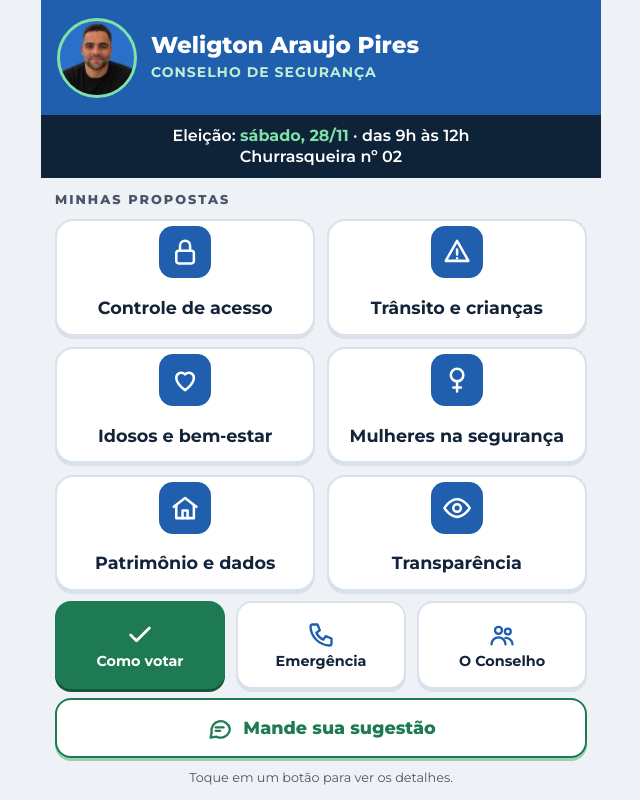
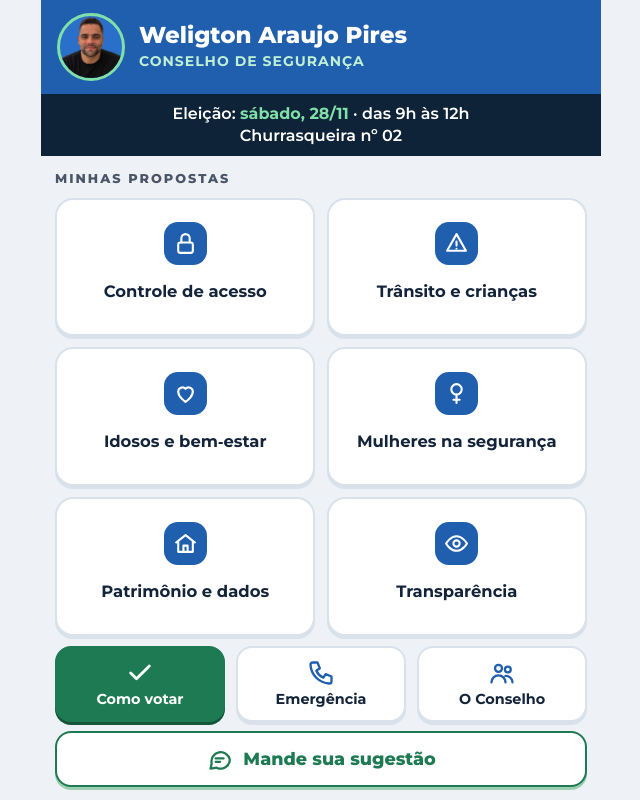
Before and after one commit to weligtonpiresaraujo/propostas, a plain HTML site: page index.html in a window 1280 px wide. Shown: the whole page, without its empty margins (319-959 px from the left). Drawn offline with Linux system fonts and the light colour scheme.

Commit message:
Ajuste visual da tela principal
Co-Authored-By: Claude Opus 5.5 <noreply@anthropic.com>
Claude-Session: https://claude.ai/code/session_01BAnvncKe4ZpYHdNwTJpREu

```diff
--- a/index.html
+++ b/index.html
@@ -27,8 +27,8 @@ button{font-family:inherit}
 
 /* ===== TELA PRINCIPAL (tamanho fixo) ===== */
 .app{height:100vh;height:100dvh;max-width:560px;margin:0 auto;display:flex;flex-direction:column;padding-bottom:env(safe-area-inset-bottom)}
-.topo{background:var(--azul);color:#fff;display:flex;align-items:center;gap:14px;padding:clamp(10px,2.2vh,18px) 16px}
-.topo img{width:clamp(56px,10vh,80px);height:clamp(56px,10vh,80px);border-radius:50%;object-fit:cover;object-position:50% 18%;border:3px solid #7FE0A8;background:#2A6FC9;flex-shrink:0}
+.topo{background:var(--azul);color:#fff;display:flex;align-items:center;gap:14px;padding:clamp(8px,1.6vh,14px) 16px}
+.topo img{width:clamp(50px,8.5vh,72px);height:clamp(50px,8.5vh,72px);border-radius:50%;object-fit:cover;object-position:50% 18%;border:3px solid #7FE0A8;background:#2A6FC9;flex-shrink:0}
 .topo h1{font-size:clamp(18px,3vh,23px);font-weight:800;line-height:1.15}
 .topo p{font-size:clamp(12px,1.8vh,14px);font-weight:700;letter-spacing:1px;color:#BFF0D3;margin-top:3px}
 .faixa{background:var(--navy);color:#fff;text-align:center;font-weight:600;font-size:clamp(13px,2vh,16px);line-height:1.35;padding:clamp(6px,1.2vh,10px) 12px}
@@ -36,17 +36,17 @@ button{font-family:inherit}
 .miolo{flex:1;min-height:0;display:flex;flex-direction:column;gap:clamp(6px,1.2vh,10px);padding:clamp(8px,1.6vh,14px) 14px}
 .rotulo{font-size:clamp(11px,1.6vh,13px);font-weight:800;letter-spacing:2px;color:var(--cinza)}
 .grade{flex:1;min-height:0;display:grid;grid-template-columns:1fr 1fr;grid-template-rows:repeat(3,1fr);gap:clamp(8px,1.4vh,12px)}
-.tile{display:flex;flex-direction:column;align-items:center;justify-content:center;gap:clamp(4px,1vh,10px);background:var(--branco);border:2px solid var(--borda);border-radius:18px;box-shadow:0 3px 0 var(--borda);color:var(--texto);text-decoration:none;padding:8px;text-align:center;font-size:clamp(14px,2.2vh,18px);font-weight:700;line-height:1.2;min-height:0;cursor:pointer}
+.tile{display:flex;flex-direction:column;align-items:center;justify-content:center;gap:clamp(4px,0.9vh,8px);background:var(--branco);border:2px solid var(--borda);border-radius:18px;box-shadow:0 3px 0 var(--borda);color:var(--texto);text-decoration:none;padding:6px 8px;text-align:center;font-size:clamp(13.5px,2.05vh,17px);overflow:hidden;font-weight:700;line-height:1.2;min-height:0;cursor:pointer}
 .tile:active{transform:translateY(3px);box-shadow:none}
-.tile .ic{flex-shrink:0;width:clamp(36px,6.5vh,56px);height:clamp(36px,6.5vh,56px);border-radius:14px;background:var(--azul);display:flex;align-items:center;justify-content:center}
+.tile .ic{flex-shrink:0;width:clamp(32px,5.4vh,48px);height:clamp(32px,5.4vh,48px);border-radius:14px;background:var(--azul);display:flex;align-items:center;justify-content:center}
 .tile .ic svg{width:58%;height:58%}
 .tile .lbl{min-height:2.4em;display:flex;align-items:center;justify-content:center}
-.linha{display:grid;grid-template-columns:1fr 1fr 1fr;gap:clamp(8px,1.4vh,12px);height:clamp(64px,11vh,88px)}
+.linha{display:grid;grid-template-columns:1fr 1fr 1fr;gap:clamp(8px,1.4vh,12px);height:clamp(58px,9.5vh,80px);flex-shrink:0}
 .mini{display:flex;flex-direction:column;align-items:center;justify-content:center;gap:4px;border-radius:16px;background:var(--branco);border:2px solid var(--borda);box-shadow:0 3px 0 var(--borda);color:var(--texto);text-decoration:none;font-size:clamp(12px,1.8vh,15px);font-weight:700;line-height:1.15;text-align:center;padding:6px;cursor:pointer}
 .mini:active{transform:translateY(3px);box-shadow:none}
 .mini svg{width:clamp(22px,3.6vh,28px);height:clamp(22px,3.6vh,28px)}
 .mini.votar{background:var(--verde);border-color:var(--verde);box-shadow:0 3px 0 #14563A;color:#fff}
-.sugestao{display:flex;align-items:center;justify-content:center;gap:10px;height:clamp(48px,7.5vh,62px);border-radius:16px;background:var(--branco);border:2px solid var(--verde);box-shadow:0 3px 0 #9CCFB2;color:var(--verde);text-decoration:none;font-size:clamp(15px,2.2vh,18px);font-weight:800;flex-shrink:0}
+.sugestao{display:flex;align-items:center;justify-content:center;gap:10px;height:clamp(46px,7vh,58px);border-radius:16px;background:var(--branco);border:2px solid var(--verde);box-shadow:0 3px 0 #9CCFB2;color:var(--verde);text-decoration:none;font-size:clamp(15px,2.2vh,18px);font-weight:800;flex-shrink:0}
 .sugestao:active{transform:translateY(3px);box-shadow:none}
 .sugestao svg{width:clamp(22px,3.4vh,28px);height:clamp(22px,3.4vh,28px)}
 .form{display:flex;flex-direction:column;gap:14px;margin-top:14px}
@@ -135,7 +135,6 @@ button{font-family:inherit}
 <a class="mini" href="#conselho"><svg viewBox="0 0 24 24" fill="none" stroke="#1F5FAE" stroke-width="2" stroke-linecap="round" stroke-linejoin="round" aria-hidden="true"><circle cx="9" cy="8" r="3"/><circle cx="17" cy="9" r="2.5"/><path d="M3 20c0-3.5 2.7-6 6-6s6 2.5 6 6M15 14.5c3 0 6 2 6 5.5"/></svg>O Conselho</a>
 </div>
 <a class="sugestao" href="#sugestao"><svg viewBox="0 0 24 24" fill="none" stroke="#1E7A52" stroke-width="2" stroke-linecap="round" stroke-linejoin="round" aria-hidden="true"><path d="M21 12a8 8 0 0 1-11.6 7.1L4 20l1-4.6A8 8 0 1 1 21 12z"/><path d="M8.5 11h7M8.5 14h4"/></svg>Mande sua sugestão</a>
-<p class="dica">Toque em um botão para ver os detalhes.</p>
 </main>
 </div>
 
```
